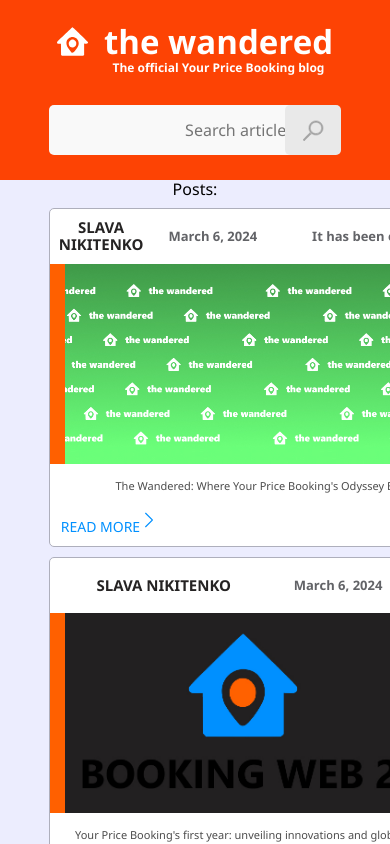
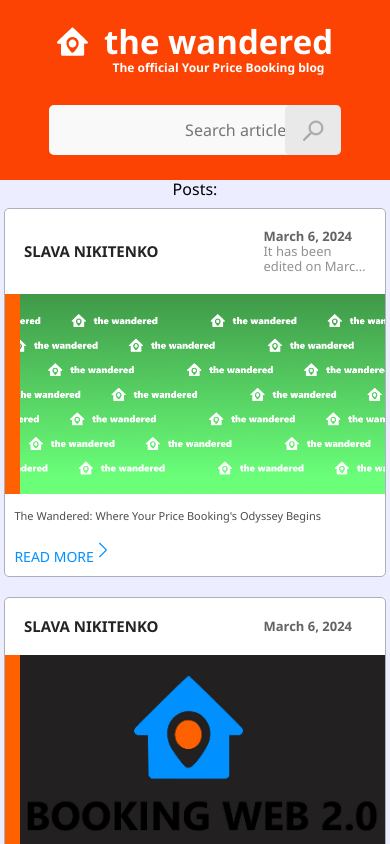
Before and after one commit to YourPriceBooking/The_wandered, a Next.js app in the folder blog_next/: page /wandered-posts in a window 390 px wide. Shown: the top 844 px of the page. Built offline with nearby package versions, Linux system fonts and the light colour scheme.

Commit message:
upd posts style

```diff
--- a/blog_next/src/Components/Article/Article.module.scss
+++ b/blog_next/src/Components/Article/Article.module.scss
@@ -11,38 +11,22 @@
 		width: 658px;
 	}
 	@media (max-width: 698px) {
-		width: 620px;
-	}
-	@media (max-width: 640px) {
-		width: 530px;
-	}
-	@media (max-width: 580px) {
-		width: 480px;
-	}
-	@media (max-width: 500px) {
-		width: 440px;
-	}
-	@media (max-width: 320px) {
-		width: 320px;
+		width: 98%;
 	}
 }
 .authorBlock {
+	width: 90%;
+	display: flex;
+	align-items: center;
 	gap: 55px;
-	display: flex;
-
-	align-items: center;
-	padding: 20px 0 15px 90px;
-	@media (max-width: 540px) {
-		padding: 15px 9px 12px 60px;
+	padding: 20px 0;
+	margin: 0 auto;
+	white-space: nowrap;
+	@media (max-width: 820px) {
+		justify-content: center;
 	}
-	@media (max-width: 480px) {
-		gap: 40px;
-		padding: 15px 9px 12px 30px;
-	}
-	@media (max-width: 400px) {
-		gap: 25px;
-		height: 55px;
-		padding: 6px 9px 7px 9px;
+	@media (max-width: 620px) {
+		justify-content: space-between;
 	}
 }
 .author {
@@ -61,12 +45,20 @@
 	}
 }
 .dateBlock {
-	gap: 55px;
+	width: 55%;
 	display: flex;
+	align-items: center;
+	justify-content: space-between;
+
 	@media (max-width: 320px) {
 		gap: 1px;
 		flex-direction: column;
 		padding-right: 10px;
+	}
+	@media (max-width: 620px) {
+		width: 30%;
+		flex-direction: column;
+		align-items: flex-start;
 	}
 }
 .date {
@@ -76,6 +68,20 @@
 	white-space: nowrap;
 	@media (max-width: 320px) {
 		font-size: 11px;
+	}
+}
+.updateDate {
+	color: var(--color-secondary-3);
+	white-space: nowrap;
+	font-size: 13px;
+	opacity: 0.7;
+	@media (max-width: 620px) {
+		white-space: wrap;
+		display: -webkit-box;
+		-webkit-line-clamp: 2;
+		-webkit-box-orient: vertical;
+		overflow: hidden;
+		text-overflow: ellipsis;
 	}
 }
 .imageBlock {
--- a/blog_next/src/Components/Article/Article.tsx
+++ b/blog_next/src/Components/Article/Article.tsx
@@ -30,7 +30,7 @@
 				<p className={s.author}>{author}</p>
 				<div className={s.dateBlock}>
 					<p className={s.date}>{readableDate}</p>
-					<p className={s.date}>{updated}</p>
+					<p className={s.updateDate}>{updated}</p>
 				</div>
 			</div>
 			<Link href={`/${slug}`}>
@@ -49,7 +49,7 @@
 					<p className={s.link}>READ MORE</p>
 					<svg xmlns="http://www.w3.org/2000/svg" width="18" height="18" viewBox="0 0 16 16">
 						<path
-							fill-rule="evenodd"
+							fillRule="evenodd"
 							d="M4.646 1.646a.5.5 0 0 1 .708 0l6 6a.5.5 0 0 1 0 .708l-6 6a.5.5 0 0 1-.708-.708L10.293 8 4.646 2.354a.5.5 0 0 1 0-.708"
 						/>
 					</svg>
--- a/blog_next/src/app/wandered-posts/page.tsx
+++ b/blog_next/src/app/wandered-posts/page.tsx
@@ -22,7 +22,8 @@
 					textAlign: 'center',
 				}}
 			>
-				<p>Posts: {searchParams}</p>
+				Posts: {searchParams}
+			</p>
 			{postsData.map((article) => {
 				return (
 					<Article
@@ -36,7 +37,6 @@
 					></Article>
 				);
 			})}
-			</p>
 		</div>
 	);
 };
```
Lines whose indentation alone changed are shown as unchanged.
